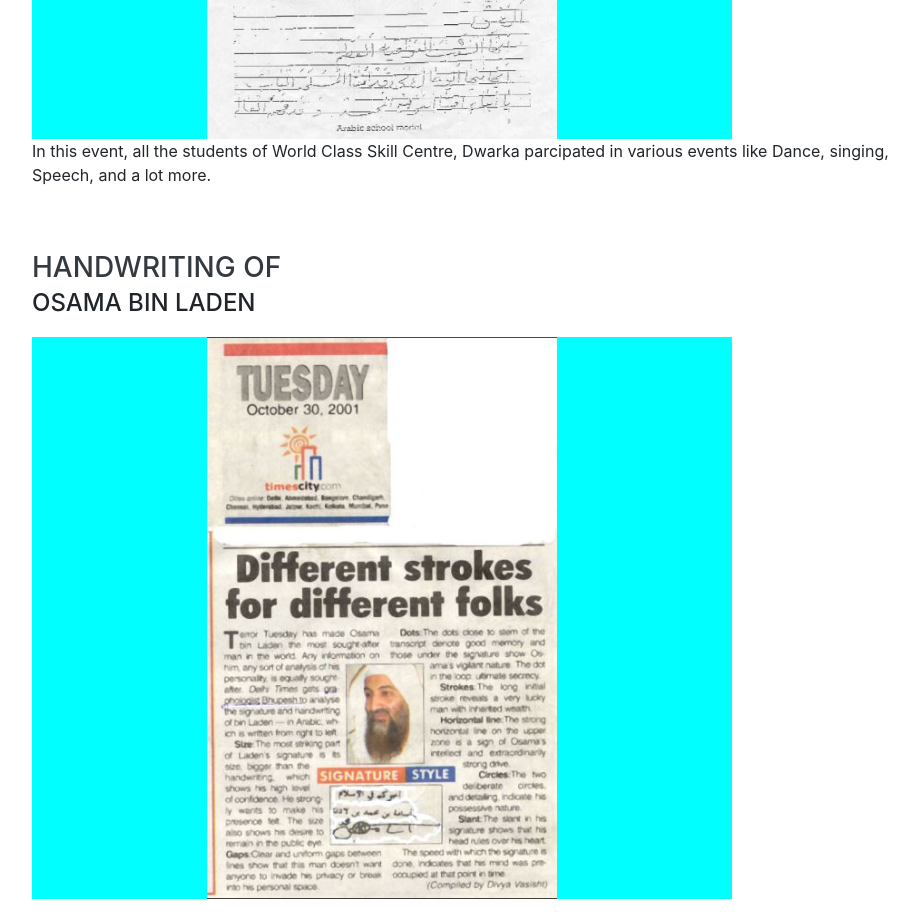
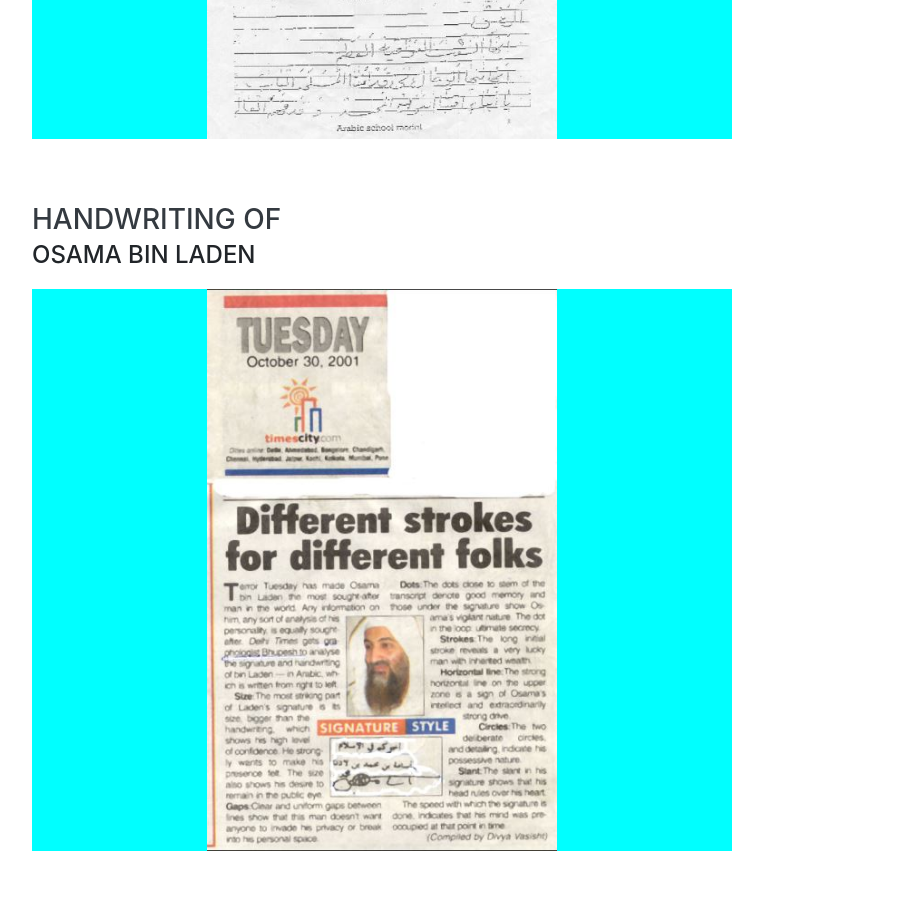
Before and after one commit to Amandeep-27/freelancing1, a website with bundled scripts: page index.html in a window 1280 px wide. Shown: the part 2180-3092 px from the top of the page, without its empty margins (288-1207 px from the left). Built offline with nearby package versions, Linux system fonts and the light colour scheme; a web font is replaced by a local one.

Commit message:
Update index.html

```diff
--- a/index.html
+++ b/index.html
@@ -145,7 +145,7 @@
     <img src="img/saddam.JPG" width="50%">
 
 </div>
-            <p>In this event, all the students of World Class Skill Centre, Dwarka parcipated in various events like Dance, singing, Speech, and a lot more.</p>
+            <p></p>
           </div>
         </div>
 
```
